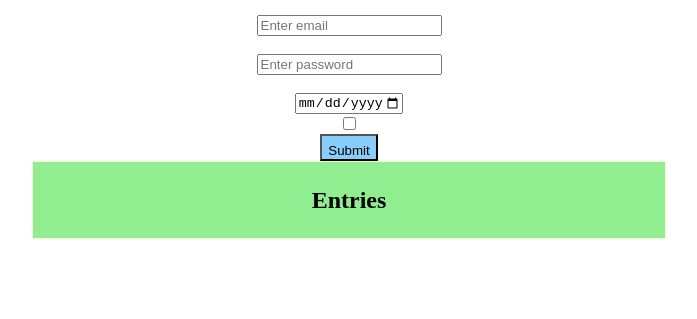
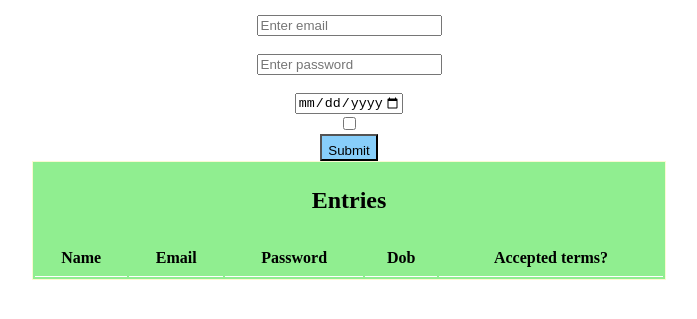
Before and after one commit to Vaishnavi1506/wd201, a website: page http-server/registration.html in a window 1280 px wide. Shown: the part 91-410 px from the top of the page, without its empty margins (291-988 px from the left). Drawn offline with Linux system fonts and the light colour scheme.

Commit message:
registration.html

```diff
--- a/http-server/registration.html
+++ b/http-server/registration.html
@@ -87,6 +87,6 @@
             </div>
         </div>
     </center>
-    <script src="./registerindex"></script>
+    <script src="./registerindex.js"></script>
     </body>
     </html>
```
